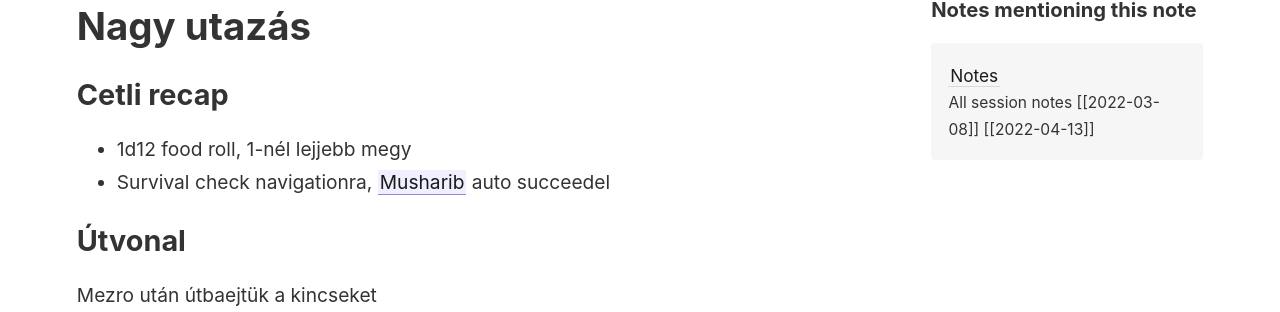
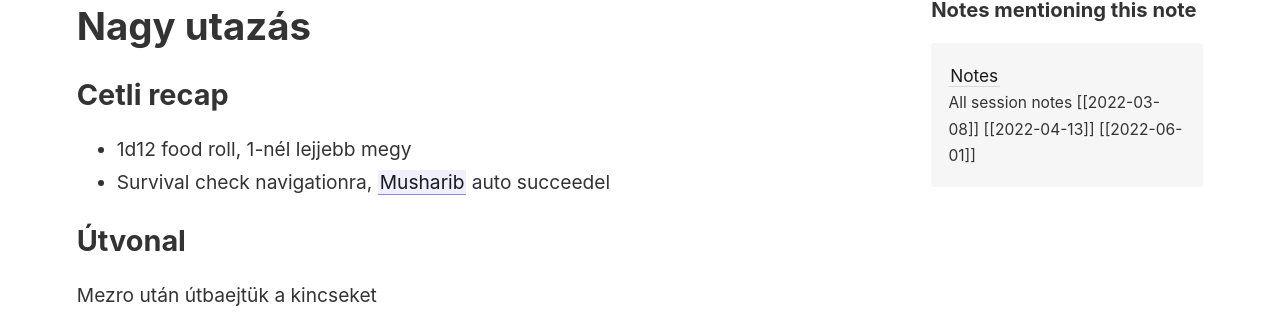
Before and after one commit to bucsi/toa-notes, a Jekyll site: the page built from _notes/2022-04-13.md, in a window 1280 px wide and 900 px high. Shown: the part 280-592 px from the top of the window. Built offline with Jekyll 4.4.1, drawn with Linux system fonts in a browser that asks for light colours.

Commit message:
06/01 start

```diff
--- a/_notes/Notes.md
+++ b/_notes/Notes.md
@@ -1,3 +1,4 @@
 # All session notes
 - [[2022-03-08]]
 - [[2022-04-13]]
+- [[2022-06-01]]
```
Also changed, not shown: _notes/2022-06-01.md (added, +6 -0 lines).
